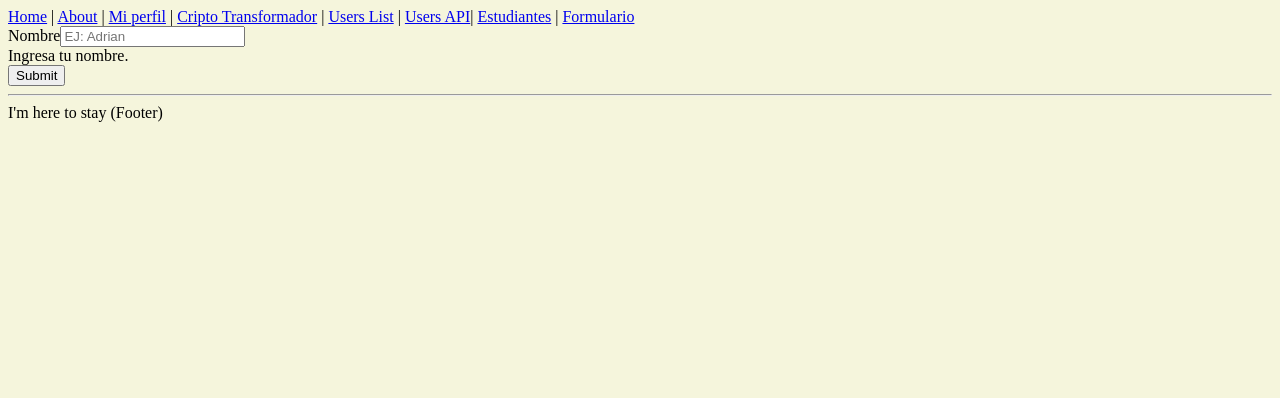
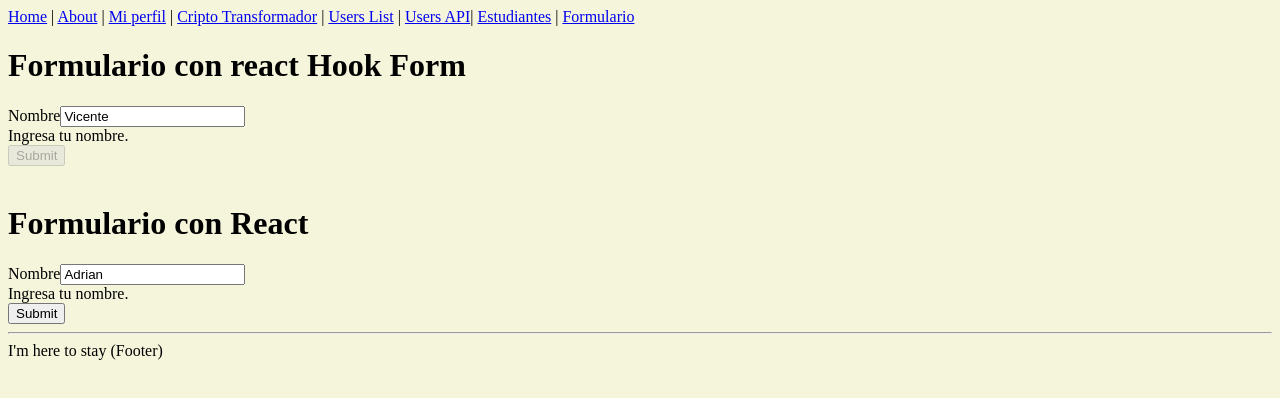
Before and after one commit to Aplicaciones-Web-Avanzadas-2022-A-Soft/wa-eguez-sarzosa-vicente-adrian, a Next.js app in the folder 03-react/react-nextjs/: page /formulario in a window 1280 px wide. Shown: the top 398 px of the page. Built offline with nearby package versions, Linux system fonts and the light colour scheme.

Commit message:
hasta formularios

```diff
--- a/03-react/react-nextjs/package.json
+++ b/03-react/react-nextjs/package.json
@@ -13,7 +13,8 @@
     "@emotion/styled": "^11.9.3",
     "next": "latest",
     "react": "^17.0.2",
-    "react-dom": "^17.0.2"
+    "react-dom": "^17.0.2",
+    "react-hook-form": "^7.33.1"
   },
   "devDependencies": {
     "@types/node": "^12.12.21",
--- a/03-react/react-nextjs/pages/formulario.tsx
+++ b/03-react/react-nextjs/pages/formulario.tsx
@@ -1,20 +1,95 @@
 import Layout from "../components/Layout";
+import {useState} from "react";
+import {useForm} from "react-hook-form";
 
-export default function Formulario(){
+type FormularioEjemplo = {
+    nombre: string;
+}
+
+export default function Formulario() {
+    const [nombre, setNombre] = useState('Adrian');
+    // const [numuno, numdos] = [ 1,2]; // Importa el orden
+    // const {a} = {a:1,b:2,c:3} as any; // importa el nombre del objeto
+
+    const {register, handleSubmit, formState: {errors, isValid}} = useForm<FormularioEjemplo>(
+        {
+            defaultValues: {
+                nombre: 'Vicente'
+            },
+            mode: 'onTouched'
+        }
+    )
+    const controlarSubmit = (eventoSubmit) => {
+        eventoSubmit.preventDefault();
+        console.log('Submit', eventoSubmit);
+        console.log('nombre', nombre);
+    }
+    const controlarSubmitRHF = (data) => {
+        console.log('data', data);
+    }
     return (
         <>
             <Layout title="Formulario">
-                <form>
+                <h1>Formulario con react Hook Form</h1>
+                <form onSubmit={handleSubmit(controlarSubmitRHF)}>
                     <div className="mb-3">
                         <label htmlFor="nombre" className="form-label">Nombre</label>
                         <input type="text"
                                className="form-control"
                                placeholder="EJ: Adrian"
                                id="nombre"
+                               {...register('nombre', {
+                                   maxLength: {value: 20, message: 'Longitud maxima 20'},
+                                   required: {value: true, message: 'Requerido'},
+                                   minLength: {value: 5, message: 'Longitud minima 5'},
+                                   validate: {
+                                       soloNumeros: (valorActual) => {
+                                           if (Number.isNaN(+valorActual)) {
+                                               // Se puede devolver un false o un mensaje de error
+                                               // return false; // Error
+                                               return 'Ingrese solo numeros'; // Error
+                                           } else {
+                                               // Se devuelve un true
+                                               return true; // Esta correcto
+                                           }
+                                       },
+                                       // soloLetras: (valorActual) => {
+                                       //     return 'Error de prueba';
+                                       // },
+                                   }
+                               })}
                                aria-describedby="nombreHelp"/>
-                            <div id="nombreHelp" className="form-text">
-                                Ingresa tu nombre.
+                        <div id="nombreHelp" className="form-text">
+                            Ingresa tu nombre.
+                        </div>
+                        {errors.nombre &&
+                            <div className="alert alert-warning" role="alert">
+                                Tiene errores {errors.nombre.message}
                             </div>
+                        }
+                    </div>
+                    <button type="submit"
+                            disabled={!isValid}
+                            className="btn btn-primary">
+                        Submit
+                    </button>
+                </form>
+                <br/>
+                <h1>Formulario con React</h1>
+                <form onSubmit={controlarSubmit}>
+                    {/*<form onSubmit={(e)=>controlarSubmit(e)}>*/}
+                    <div className="mb-3">
+                        <label htmlFor="nombre" className="form-label">Nombre</label>
+                        <input type="text"
+                               className="form-control"
+                               onChange={(e) => setNombre(e.target.value)}
+                               placeholder="EJ: Adrian"
+                               value={nombre}
+                               id="nombre"
+                               aria-describedby="nombreHelp"/>
+                        <div id="nombreHelp" className="form-text">
+                            Ingresa tu nombre.
+                        </div>
                     </div>
                     <button type="submit" className="btn btn-primary">Submit</button>
                 </form>
```
Also changed, not shown: 1 other file (tests, documents, lock files or other folders).
